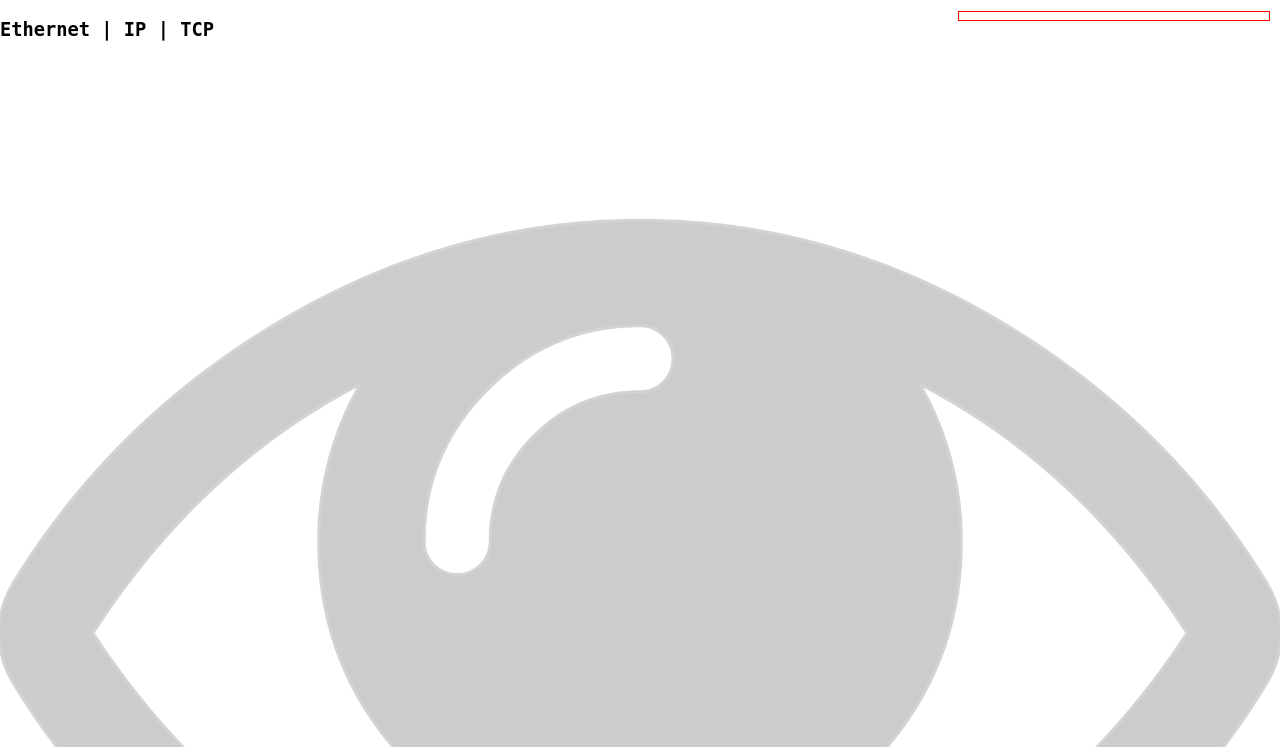
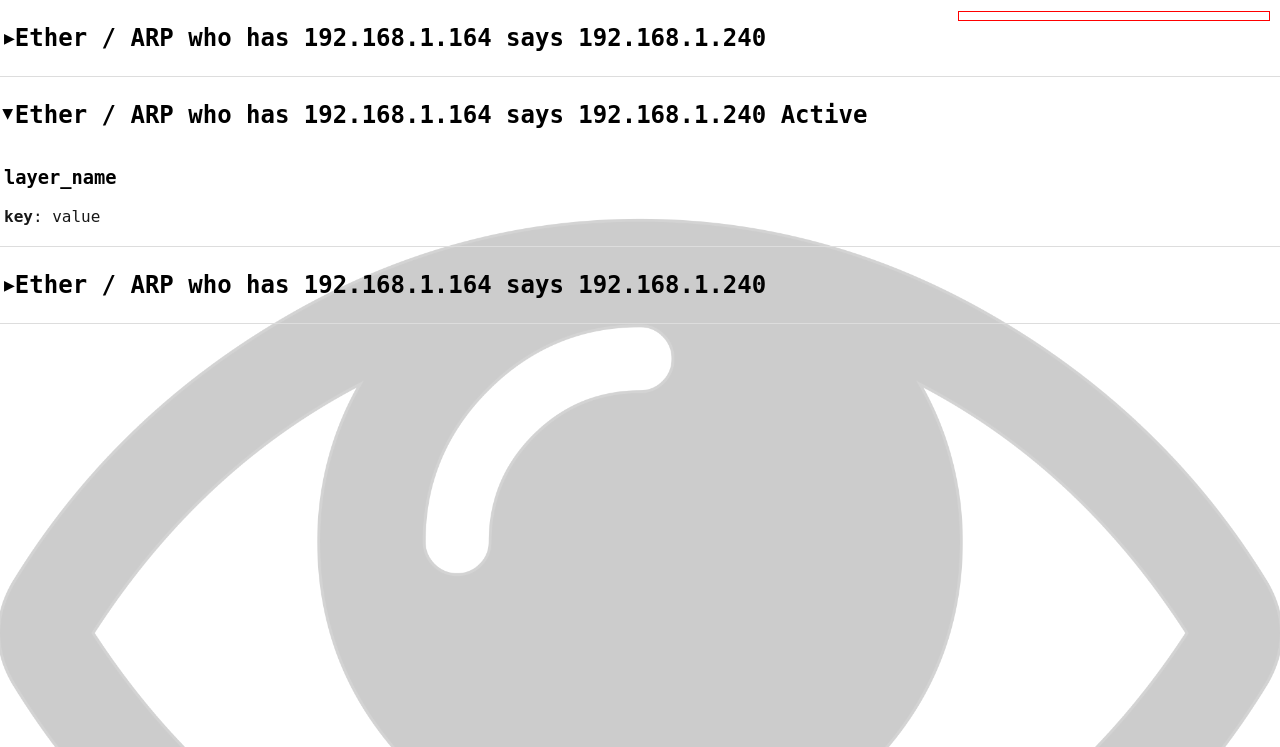
Before and after one commit to SavvaS412/neteye, a Flask app: page /traffic in a window 1280 px wide. Shown: the part 53-800 px from the top of the page. Run offline with Flask 3, Linux system fonts and the light colour scheme; data that the repository does not hold is empty.

Commit message:
feat: add scapy summary packets

```diff
--- a/client.py
+++ b/client.py
@@ -82,8 +82,8 @@ def print_devices_terminal(data_json):
 def print_packets(packets):
     global packets_count
     for packet in packets:
-        print(f"Packet {packets_count}")
-        for layer_name, layer_data in packet.items():
+        print(f"Packet {packets_count} - {packet['summary']}")
+        for layer_name, layer_data in packet['layers'].items():
             print(f"###{layer_name}###")
             for key, value in layer_data.items():
                 print(f"\t{key}: {value}")
--- a/static/traffic.css
+++ b/static/traffic.css
@@ -0,0 +1,51 @@
+#packet-list {
+    list-style: none;
+    display: flex;
+    flex-direction: column;
+    width: 100%;
+    height: calc(100vh - 56px);
+    padding: 0%;
+    margin: 0px;
+    overflow: auto;
+  }
+
+.packet {
+    width: auto;
+    height: auto;
+    border-bottom: 1px solid #ddd;
+    padding: 4px;
+}
+
+.title {
+    width: auto;
+    height: auto;
+    cursor: pointer;
+    display: flex;
+    align-items: center;
+}
+
+.details {
+    display: none;
+    width: 100%;
+    height: 100%;
+    max-height: calc(100vh - 120px);
+}
+
+.packet.active .details {
+    display: flex;
+    flex-direction: column;
+    flex-wrap: wrap;
+}
+
+.arrow {
+    font-size: 18px;
+    transition: transform 0.2s ease-in-out;
+  }
+
+.packet.active .arrow {
+    transform: rotate(90deg);
+  }
+
+.layer .h3{
+    margin-top: 0px;
+}
--- a/templates/traffic.html
+++ b/templates/traffic.html
@@ -3,9 +3,44 @@
     <link rel="stylesheet" href="{{ url_for('static', filename='traffic.css') }}">
     <script src="{{ url_for('static', filename='traffic.js') }}"></script>
 
-    <div id="packet-list">
-        <div class="packet">
-            <h3 class="layers">Ethernet | IP | TCP </h3>
-        </div>
-    </div>
+    <ul id="packet-list">
+        <li class="packet">
+            <div class="title">
+                <span class="arrow">▶</span>
+                <h2 class="summary">Ether / ARP who has 192.168.1.164 says 192.168.1.240</h2>
+            </div>
+            <div class="details">
+                <h3>Layer 1</h3>
+                <p>data</p>
+                <h3>Layer 2</h3>
+                <p>data</p>
+            </div>
+        </li>
+
+        <li class="packet active">
+            <div class="title">
+                <span class="arrow">▶</span>
+                <h2 class="summary">Ether / ARP who has 192.168.1.164 says 192.168.1.240 Active</h2>
+            </div>
+            <div class="details">
+                <div class="layer">
+                    <h3>layer_name</h3>
+                    <p><b>key</b>: value</p>
+                </div>
+            </div>
+        </li>
+
+        <li class="packet">
+            <div class="title">
+                <span class="arrow">▶</span>
+                <h2 class="summary">Ether / ARP who has 192.168.1.164 says 192.168.1.240</h2>
+            </div>
+            <div class="details">
+                <h4>Layer 1</h4>
+                <p>data</p>
+                <h4>Layer 2</h4>
+                <p>data</p>
+            </div>
+        </li>
+    </ul>
 {% endblock %}
```
Also changed, not shown: packet_capture.py (+24 -24 lines).
